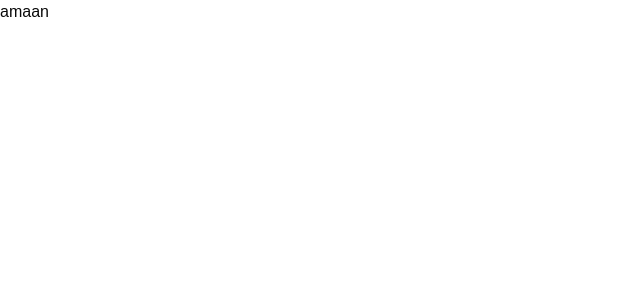
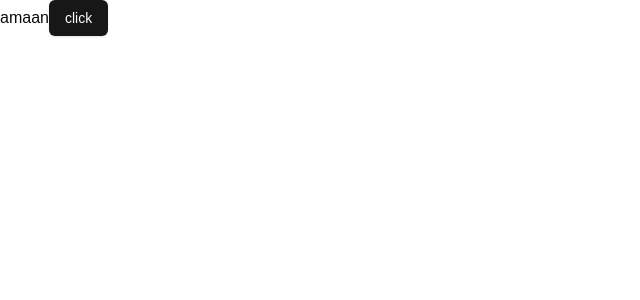
Before and after one commit to luckywebdevloper/sahaj-main, a Next.js app: page / in a window 1280 px wide. Shown: the top 300 px of the page, without its empty margins (0-640 px from the left). Built offline with nearby package versions, Linux system fonts and the light colour scheme.

Commit message:
first commit

```diff
--- a/src/app/page.tsx
+++ b/src/app/page.tsx
@@ -1,9 +1,11 @@
-import Image from "next/image";
+import { Button } from "@/components/ui/button";
+// import Image from "next/image";
 
 export default function Home() {
   return (
     <>
-    amaan
+      amaan
+      <Button>click</Button>
     </>
   );
 }
```
